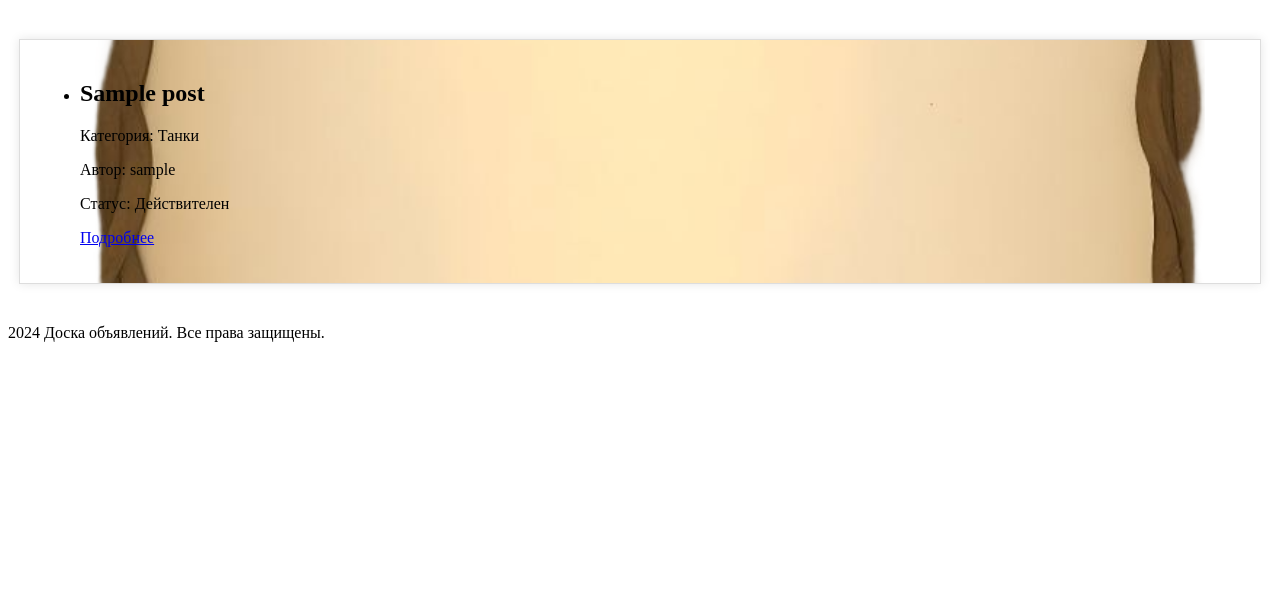
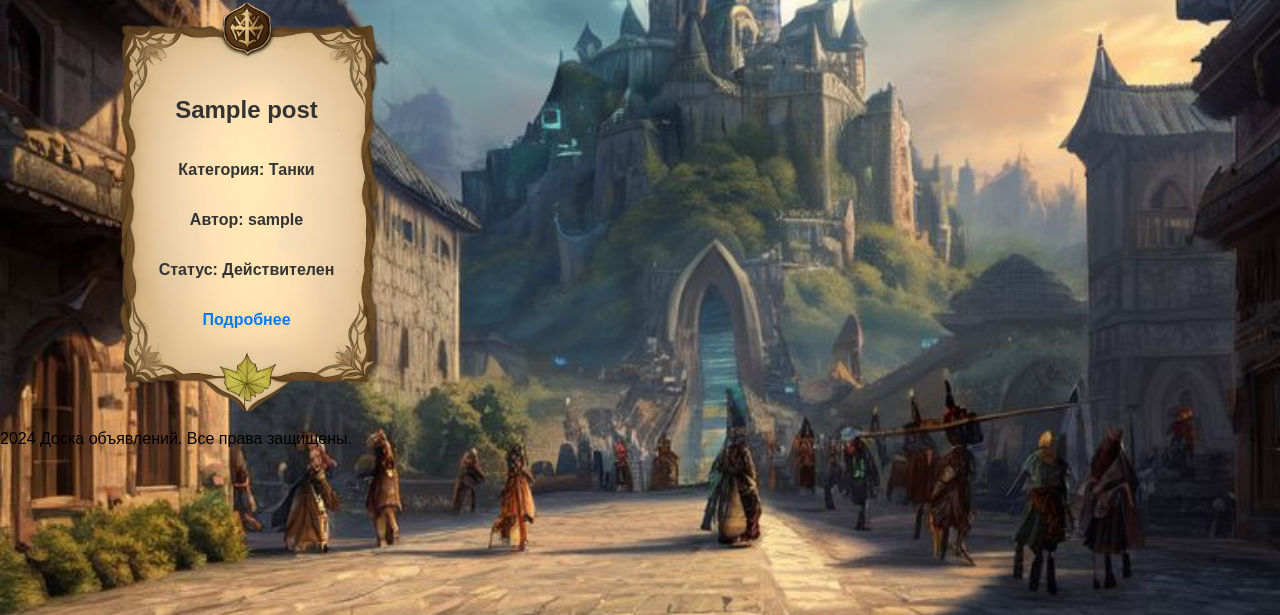
Before and after one commit to Tasank/MMORPG_Site, a Django app: page / in a window 1280 px wide. Shown: the part 185-800 px from the top of the page. Run offline with Django 4.2, Linux system fonts and the light colour scheme; tables that the repository leaves empty hold one stand-in row (values such as "Sample post"); some libraries are stand-ins or nearby versions.

Commit message:
13.10.2024 css

```diff
--- a/BulletinBoard/static/styles.css
+++ b/BulletinBoard/static/styles.css
@@ -5,7 +5,7 @@
     font-family: 'Montserrat', sans-serif;
     margin: 0;
     padding: 0;
-    background-image: url("../imgs/background.jpg");
+    background-image: url("img/background.jpg");/* путь к фоновому изображению */
     background-size: cover;
     background-position: center;
     background-attachment: fixed;
@@ -75,7 +75,7 @@
     max-width: 1200px;
     margin: 40px auto;
     padding: 20px;
-    background-image: url("../imgs/container.png");
+    background-image: url("");
     background-size: cover;
     background-position: center;
     border: 1px solid #ddd;
@@ -83,38 +83,63 @@
     overflow: hidden;
 }
 
+:root {
+    --item-width: 250px; /* ширина элемента */
+    --item-height: 370px; /* высота элемента */
+    --font-size: 16px; /* размер шрифта */
+    --gap-size: 25px; /* размер отступа */
+}
+
 .post-list {
     list-style: none;
     padding: 0;
-    display: flex;
-    flex-wrap: wrap;
-    justify-content: space-between;
+    margin: 0 auto;
+    display: grid;
+    grid-template-columns: repeat(4, var(--item-width));
+    gap: var(--gap-size);
+    justify-content: center; /* центрировать элементы */
+    max-width: calc(4 * var(--item-width) + 3 * var(--gap-size));
 }
 
 .post-item {
-    width: 30%;
-    background: #fff;
-    margin-bottom: 20px;
-    padding: 15px;
-    border: 1px solid #ccc;
+    width: var(--item-width);
+    height: var(--item-height);
+    padding: 19px;
+    border: none;
     border-radius: 5px;
-    background-color: #fff;
-    border-color: #ccc;
-    box-shadow: 0 0 5px rgba(0, 0, 0, 0.1);
-    background-image: url("../imgs/detail_container.png");
+    background-image: url("img/container.png");
     background-size: cover;
     background-position: center;
     box-shadow: 0 0 5px rgba(0, 0, 0, 0.1);
+    transition: box-shadow 0.3s ease;
+    display: flex;
+    flex-direction: column;
+    align-items: center;
+    justify-content: center;
+    text-align: center;
+    color: #333;
+    font-size: var(--font-size);
+    font-weight: bold;
+    overflow: hidden; /* скрыть переполнение текста */
 }
 
-.post-item h2 {
-    margin-top: 0;
+.post-item h2,
+.post-item p {
+    margin-top: 10px;
+    color: #333;
+    word-wrap: break-word; /* переносить длинный текст */
 }
 
-.post-item p {
-    margin: 10px 0;
+.post-item a {
+    margin-top: 10px;
+    text-decoration: none;
+    color: #007BFF;
+    transition: color 0.3s ease;
 }
 
+.post-item a:hover {
+    color: #0056b3;
+}
 .detail-link {
     display: inline-block;
     margin-top: 10px;
@@ -129,3 +154,7 @@
 .detail-link:hover {
     background-color: #333;
 }
+
+.site-title {
+    color: #425465;
+}
--- a/BulletinBoard/templates/base.html
+++ b/BulletinBoard/templates/base.html
@@ -9,7 +9,7 @@
     <link rel="stylesheet" href="{% static 'django_ckeditor_5/dist/styles.css' %}">
     <script src="{% static 'django_ckeditor_5/src/ckeditor.js' %}"></script>
 </head>
-<body>
+<body class="body">
 <header class="header">
     <div class="logo">
         <img src="{% static 'imgs/logo.png' %}" alt="Логотип" class="logo-image">
--- a/BulletinBoard/templates/home.html
+++ b/BulletinBoard/templates/home.html
@@ -1,17 +1,16 @@
 {% extends 'base.html' %}
 
 {% block content %}
-<div class="container-image">
-    <ul>
+<div class="post-list" xmlns="">
     {% for post in posts %}
-            <li>
+    <div class="post-item">
         <h2>{{ post.title }}</h2>
         <p>Категория: {{ post.get_category_display }}</p>
         <p>Автор: {{ post.author }}</p>
         <p>Статус: {{ post.status|yesno:"Действителен,Объявление закрыто" }}</p>
         <a href="{% url 'detail_post' post.id %}">Подробнее</a>
-            </li>
+    </div>
     {% endfor %}
-    </ul>
+
 </div>
 {% endblock %}
```
Also changed, not shown: BulletinBoard/static/img/background.jpg (renamed from BulletinBoard/static/imgs/background.jpg), BulletinBoard/static/img/container.png (renamed from BulletinBoard/static/imgs/container.png), BulletinBoard/static/img/logo.png (renamed from BulletinBoard/static/imgs/logo.png). Lines whose indentation alone changed are shown as unchanged.
